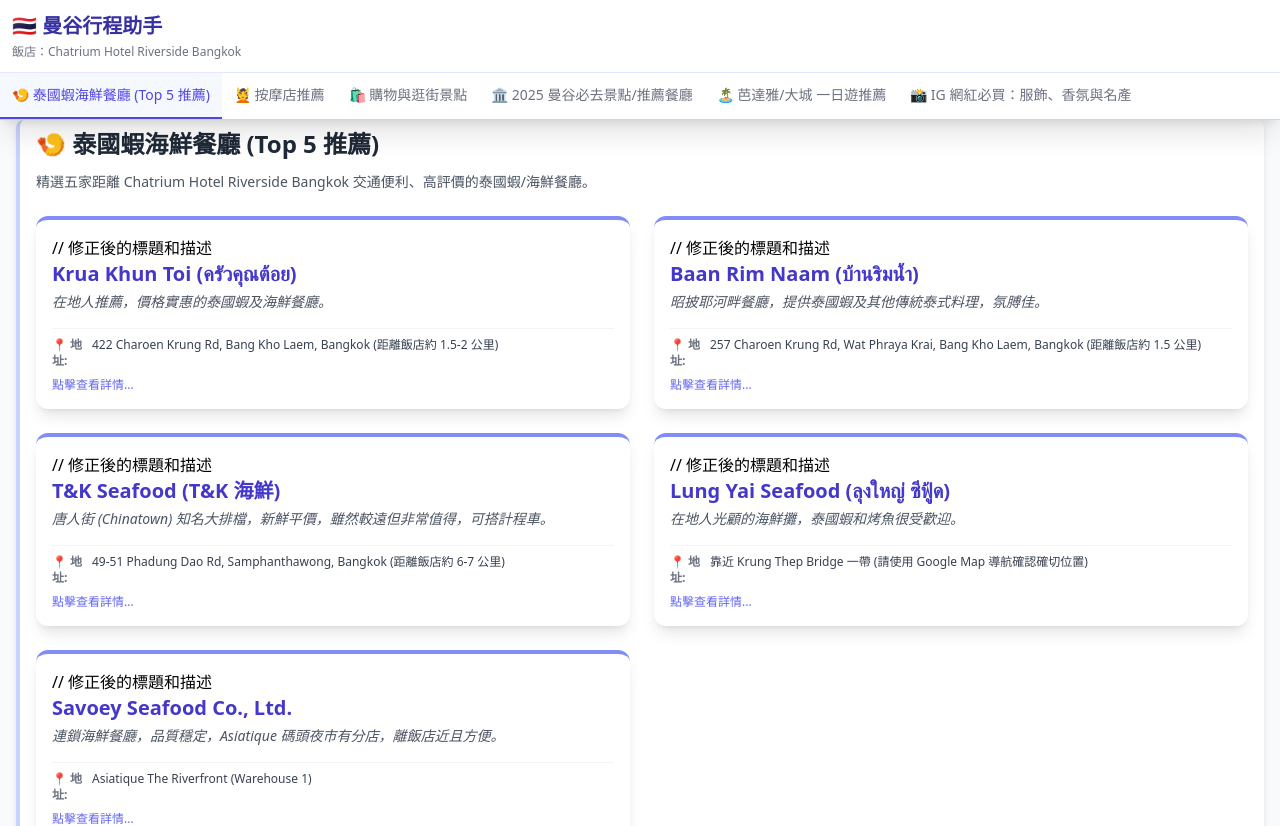
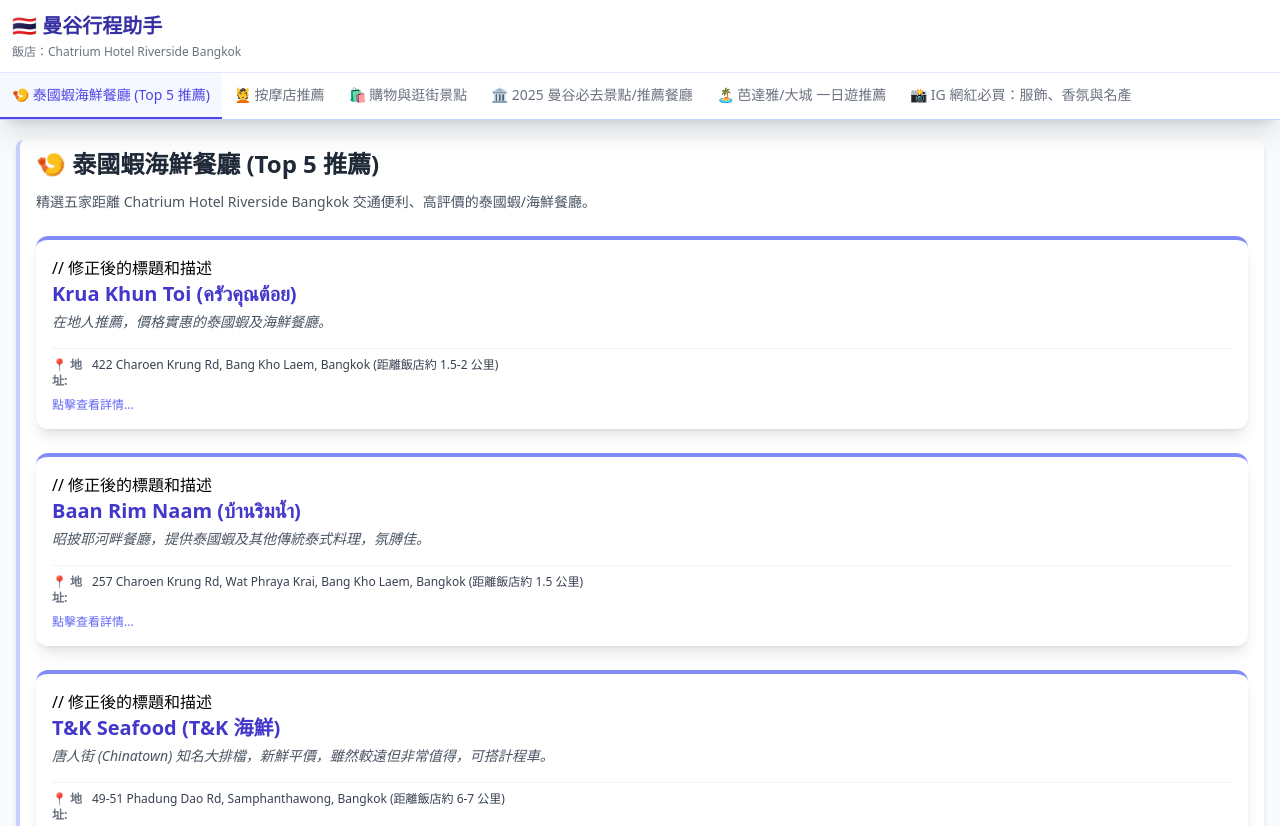
Before and after one commit to yvettechen0214/bangkok-trip-planner, a React (Vite) app: page / in a window 1280 px wide. Shown: the top 826 px of the page. Built offline with nearby package versions, Linux system fonts and the light colour scheme.

Commit message:
fix: 移除 App.jsx 中重複的卡片渲染迴圈，解決紅框錯誤

```diff
--- a/src/App.jsx
+++ b/src/App.jsx
@@ -117,7 +117,7 @@
             </header>
 
             {/* 主要內容區 */}
-            <main className="pt-[120px] p-4"> {/* pt-[110px] 確保內容在固定頂部導航下方 */}
+            <main className="pt-[140px] p-4"> {/* pt-[110px] 確保內容在固定頂部導航下方 */}
 
                 {/* 顯示當前選中的分類內容 */}
                 {currentCategory && (
@@ -131,12 +131,17 @@
                         </h3>
                         <p className="text-gray-600 mb-6 text-sm">{currentCategory.description}</p>
 
-                        <div className="grid gap-6 grid-cols-1 sm:grid-cols-2"> {/* 明確設定手機為單欄，平板以上兩欄 */}
+                        <div className="grid gap-6 grid-cols-1"> {/* 確保所有尺寸都是單欄顯示，解決寬度溢出 */}
+                             {/* 渲染該分類下的所有地點卡片 */}
+                            {currentCategory.items.map((item, index) => (
+                                    <LocationCard key={index} item={item} />
+                            ))}
+                        </div>
                             {/* 渲染該分類下的所有地點卡片 */}
                             {currentCategory.items.map((item, index) => (
                                 <LocationCard key={index} item={item} />
                             ))}
-                        </div>
+
                     </section>
                 )}
             </main>
```
